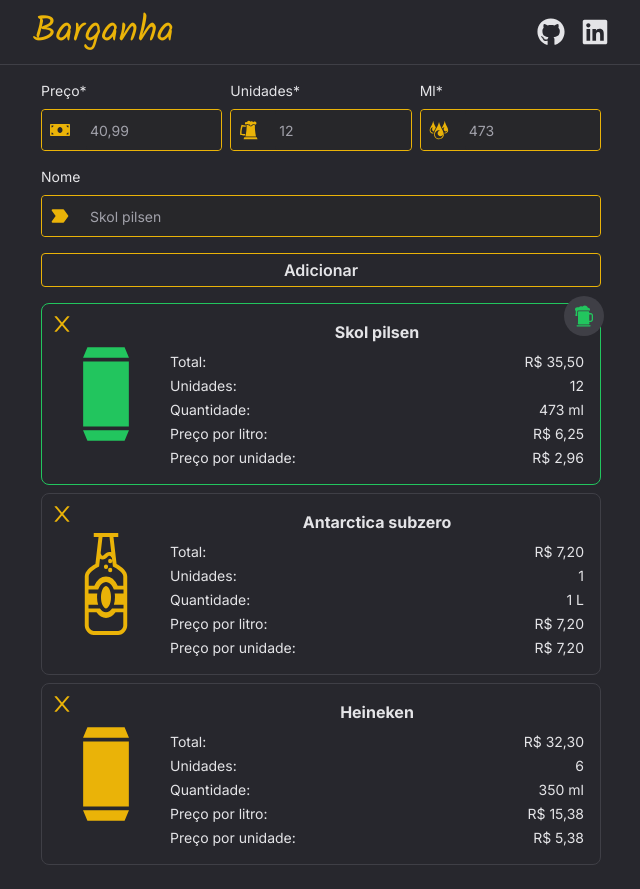
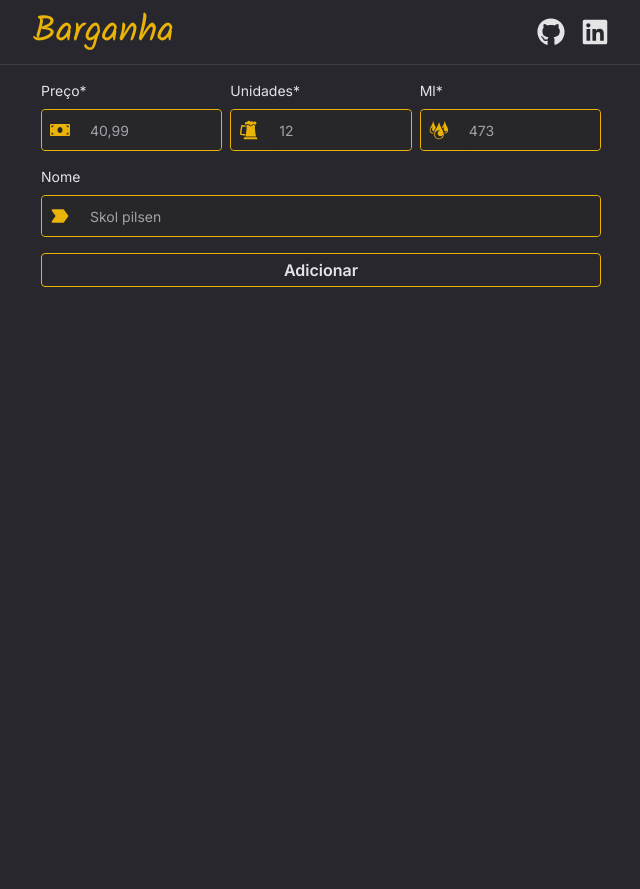
Before and after one commit to EricksonSiqueira/barganha, a Next.js app: page / in a window 1280 px wide. Shown: the whole page, without its empty margins (319-959 px from the left). After the commit the page ends 800 px from the top, so only its background shows below. Built offline with nearby package versions, Linux system fonts and the light colour scheme.

Commit message:
feat: adjust type error

```diff
--- a/src/components/BeerForm/index.tsx
+++ b/src/components/BeerForm/index.tsx
@@ -25,33 +25,8 @@
     mode: 'onSubmit',
   });
 
-  const [beers, setBeers] = useState<Beer[]>([
-    {
-      amountInMl: 473,
-      unit: 12,
-      price: '35,50',
-      id: '8868ec69-1745-4170-8eb5-ece39a74c98d',
-      pricePerMl: 0.006254404510218464,
-      name: 'Skol pilsen',
-    },
-    {
-      amountInMl: 1000,
-      unit: 1,
-      price: '7,20',
-      id: 'fadc9bf0-68e3-4ce6-afc0-a2d9e3a85773',
-      pricePerMl: 0.0072,
-      name: 'Antarctica subzero',
-    },
-    {
-      amountInMl: 350,
-      unit: 6,
-      price: '32,30',
-      id: '7d86fa3e-5357-49b2-bc20-6e9d8c0e2b59',
-      pricePerMl: 0.015380952380952379,
-      name: 'Heineken',
-    },
-  ]);
-  const [cheapestBeer, setCheapestBeer] = useState<Beer>(beers[0]);
+  const [beers, setBeers] = useState<Beer[]>([]);
+  const [cheapestBeer, setCheapestBeer] = useState<Beer>();
 
   const removeBeer = (beerId: string) => {
     setBeers(beers.filter((beer) => beer.id !== beerId));
--- a/src/components/BeerList/BeerCard/index.tsx
+++ b/src/components/BeerList/BeerCard/index.tsx
@@ -8,7 +8,7 @@
 
 export interface BeerCardProps {
   beer: Beer;
-  cheapestBeerId: string;
+  cheapestBeerId: string | undefined;
   removeBeer: (beerId: string) => void;
 }
 
--- a/src/components/BeerList/index.tsx
+++ b/src/components/BeerList/index.tsx
@@ -4,7 +4,7 @@
 
 export interface BeerListProps {
   beers: Beer[];
-  cheapestBeer: Beer;
+  cheapestBeer: Beer | undefined;
   removeBeer: (beerId: string) => void;
 }
 export default function BeerList({
@@ -17,7 +17,7 @@
       {beers.map((beer) => (
         <BeerCard
           beer={beer}
-          cheapestBeerId={cheapestBeer.id}
+          cheapestBeerId={cheapestBeer?.id}
           key={beer.id}
           removeBeer={removeBeer}
         />
```
